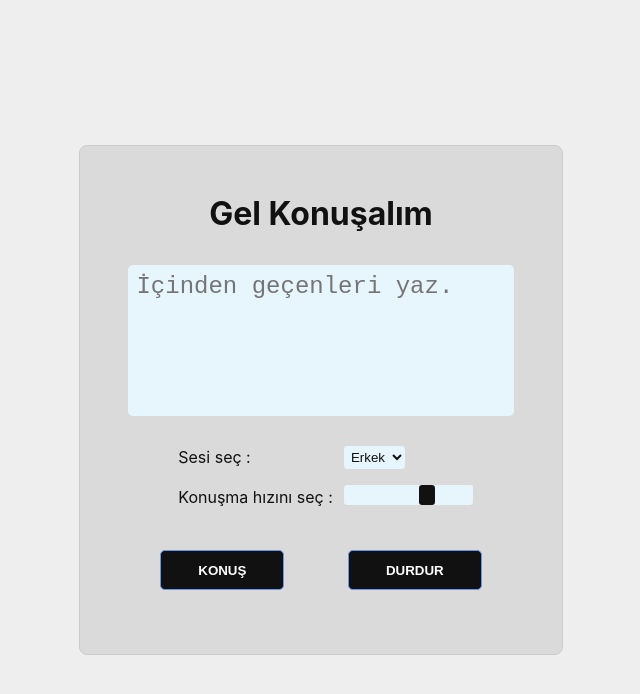
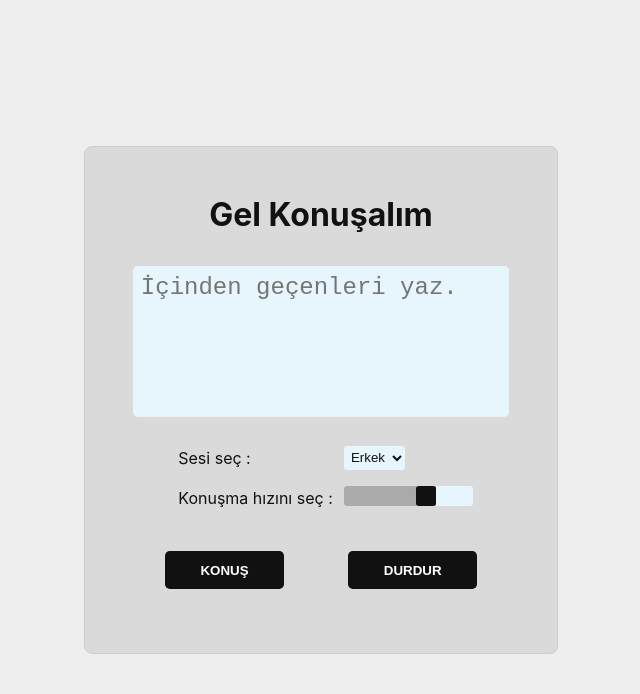
Before and after one commit to SerhatDolunay/Text-to-Speech-with-ResponsiveVoice, a plain HTML site: page rtts.html in a window 1280 px wide. Shown: the whole page, without its empty margins (319-959 px from the left). Drawn offline with Linux system fonts and the light colour scheme; files whose address does not match are found by name.

Commit message:
change in style.css button and range

```diff
--- a/style.css
+++ b/style.css
@@ -1,6 +1,6 @@
 :root {
-  --a: #6495ed;
-  --b: #e7f5fc;
+  --black: #111;
+  --white: #e7f5fc;
 }
 * {
   list-style: none;
@@ -29,14 +29,14 @@ body {
 }
 header {
   margin: 1rem;
-  color: #111;
+  color: var(--black);
   text-align: center;
 }
 
 #input1 {
   margin-bottom: 1rem;
   margin-top: 1rem;
-  background-color: var(--b);
+  background-color: var(--white);
   resize: none;
   padding: 0.5rem;
   font-size: 1.5rem;
@@ -47,7 +47,7 @@ header {
 #speed-label {
   padding: 0.5rem;
   margin: 1px;
-  color: #111;
+  color: var(--black);
   font-size: 1rem;
   display: flex;
   gap: 1rem;
@@ -62,52 +62,52 @@ button {
   font-weight: 600;
   margin: 1rem;
   color: #fff;
-  border: 1px solid;
-  border-color: var(--a);
-  background-color: #111;
+  border: 2px solid transparent;
+  background-color: var(--black);
   border-radius: 0.3rem;
-  padding: 0.7rem 2.3rem;
+  padding: 0.6rem 2.1rem;
+  cursor: pointer;
+  transition: 0.3s;
 }
 #select-voice {
   padding: 0.2rem;
-  color: #111;
-  background-color: var(--b);
+  color: var(--black);
+  background-color: var(--white);
   border-radius: 0.2rem;
+  cursor: pointer;
 }
 table {
   justify-content: center;
   display: flex;
 }
 button:hover {
-  color: #111;
-  border: 2px solid #111;
+  color: var(--black);
+  border: 2px solid var(--black);
   background-color: transparent;
 }
 
 #select-speed {
-  -webkit-appearance: none; /* Override default look */
+  overflow: hidden;
+  -webkit-appearance: none;
   appearance: none;
-  width: 100%; /* Full-width */
-  height: 20px; /* Specified height */
-  background: var(--b);
+  height: 20px;
+  background: var(--white);
   border-radius: 0.2rem;
   transition: opacity 0.2s;
 }
-#select-speed:hover {
-  opacity: 1;
-}
+
 #select-speed::-webkit-slider-thumb {
   -webkit-appearance: none;
   appearance: none;
   height: 20px;
-  width: 1rem;
-  background: #111;
+  width: 20px;
   border-radius: 0.2rem;
+  background: var(--black);
   cursor: pointer;
+  box-shadow: -100px 0 0 100px #aaa;
 }
 #select-speed::-webkit-slider-thumb:hover {
-  height: 22px;
-  background: #111;
+  background: #444;
 }
 #select-speed::-moz-range-thumb {
   height: 16.8px;
```
